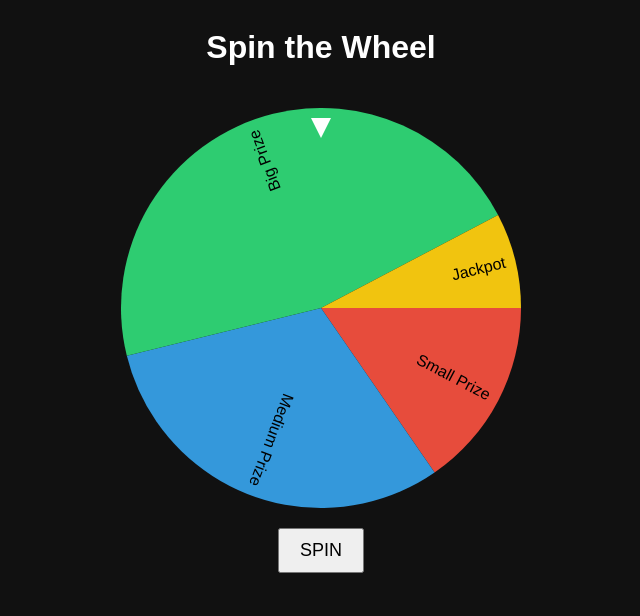
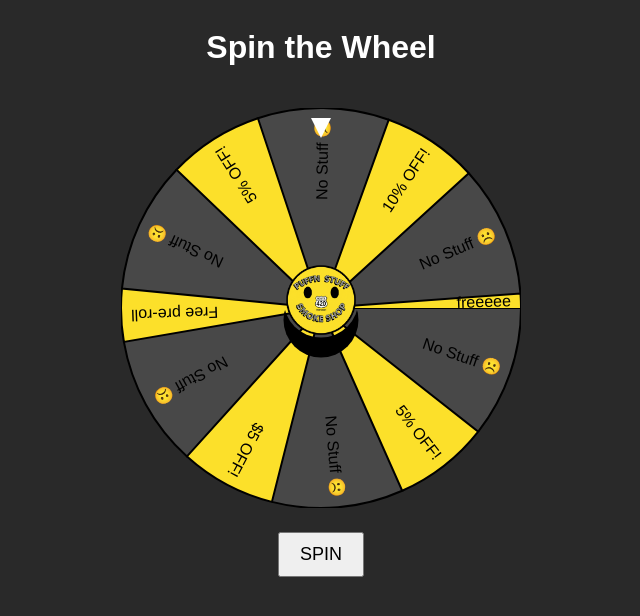
Before and after one commit to xjyang101/spinningwheel, a plain HTML site: page index.html in a window 1280 px wide. Shown: the whole page, without its empty margins (319-959 px from the left). Drawn offline with Linux system fonts and the light colour scheme.

Commit message:
add logo to wheel

```diff
--- a/index.html
+++ b/index.html
@@ -2,19 +2,41 @@
 <html lang="en">
 <head>
 <meta charset="UTF-8" />
-<title>Spinning Wheel(fixed)</title>
+<title>Spinning Wheel</title>
 <style>
   body {
     display: flex;
     flex-direction: column;
     align-items: center;
     font-family: Arial, sans-serif;
-    background: #111;
+    background: #292929;
     color: white;
   }
 
   canvas {
     margin-top: 20px;
+  }
+
+  .wheel-container {
+    position: relative;
+  }
+
+  .wheel-container img {
+    width: 75px;
+    height: 75px;
+    display: flex;
+    position: absolute;
+    left: 50%;
+    top: 50%;
+    transform: translate(-50%, -50%);
+
+    border-radius: 50%;
+    box-shadow: 0 20px 0px rgb(0, 0, 0);
+    cursor: pointer;
+
+
+
+
   }
 
   button {
@@ -28,7 +50,10 @@
 <body>
 
 <h1>Spin the Wheel</h1>
-<canvas id="wheel" width="400" height="400"></canvas>
+<div class="wheel-container">
+    <canvas id="wheel" width="400" height="400"></canvas>
+    <img id="spinBtn" src="logo.PNG" alt="">
+</div>
 <button id="spinBtn">SPIN</button>
 <p id="result"></p>
 
@@ -40,12 +65,20 @@ const resultText = document.getElementById("result");
 const center = canvas.width / 2;
 const radius = center;
 
-// 🔧 Customize slices here
+
 const slices = [
-  { label: "Small Prize", weight: 1, color: "#e74c3c" },
-  { label: "Medium Prize", weight: 2, color: "#3498db" },
-  { label: "Big Prize", weight: 3, color: "#2ecc71" },
-  { label: "Jackpot", weight: 0.5, color: "#f1c40f" }
+  { label: "No Stuff ☹️", weight: 1.37, color: "#484848"},
+  { label: "5% OFF!", weight: 1, color: "#fce02a"},
+  { label: "No Stuff ☹️", weight: 1.37, color: "#484848"},
+  { label: "$5 OFF!", weight: 1, color: "#fce02a"},
+  { label: "No Stuff ☹️", weight: 1.37, color: "#484848"},
+  { label: "Free pre-roll", weight: .55, color: "#fce02a"},
+  { label: "No Stuff ☹️", weight: 1.37, color: "#484848"},
+  { label: "5% OFF!", weight: 1, color: "#fce02a"},
+  { label: "No Stuff ☹️", weight: 1.37, color: "#484848"},
+  { label: "10% OFF!", weight: 1, color: "#fce02a"},
+  { label: "No Stuff ☹️", weight: 1.37, color: "#484848"},
+  { label: "freeeee", weight: .15, color: "#fce02a"},
 ];
 
 let totalWeight = slices.reduce((sum, s) => sum + s.weight, 0);
@@ -66,6 +99,10 @@ function drawWheel(rotation = 0) {
     ctx.arc(center, center, radius, startAngle, startAngle + sliceAngle);
     ctx.fillStyle = slice.color;
     ctx.fill();
+      // stroke (outline)
+    ctx.strokeStyle = "#000";      // or whatever color you want
+    ctx.lineWidth = 2;             // thickness of the border
+    ctx.stroke();
 
     // Text
     ctx.save();
@@ -87,6 +124,8 @@ function drawWheel(rotation = 0) {
   ctx.lineTo(center, 30);
   ctx.fillStyle = "white";
   ctx.fill();
+
+
 }
 
 drawWheel();
--- /dev/null
+++ b/styles.css
@@ -0,0 +1,3 @@
+body {
+    color: #484848;
+}
```
Also changed, not shown: logo.PNG (added).
